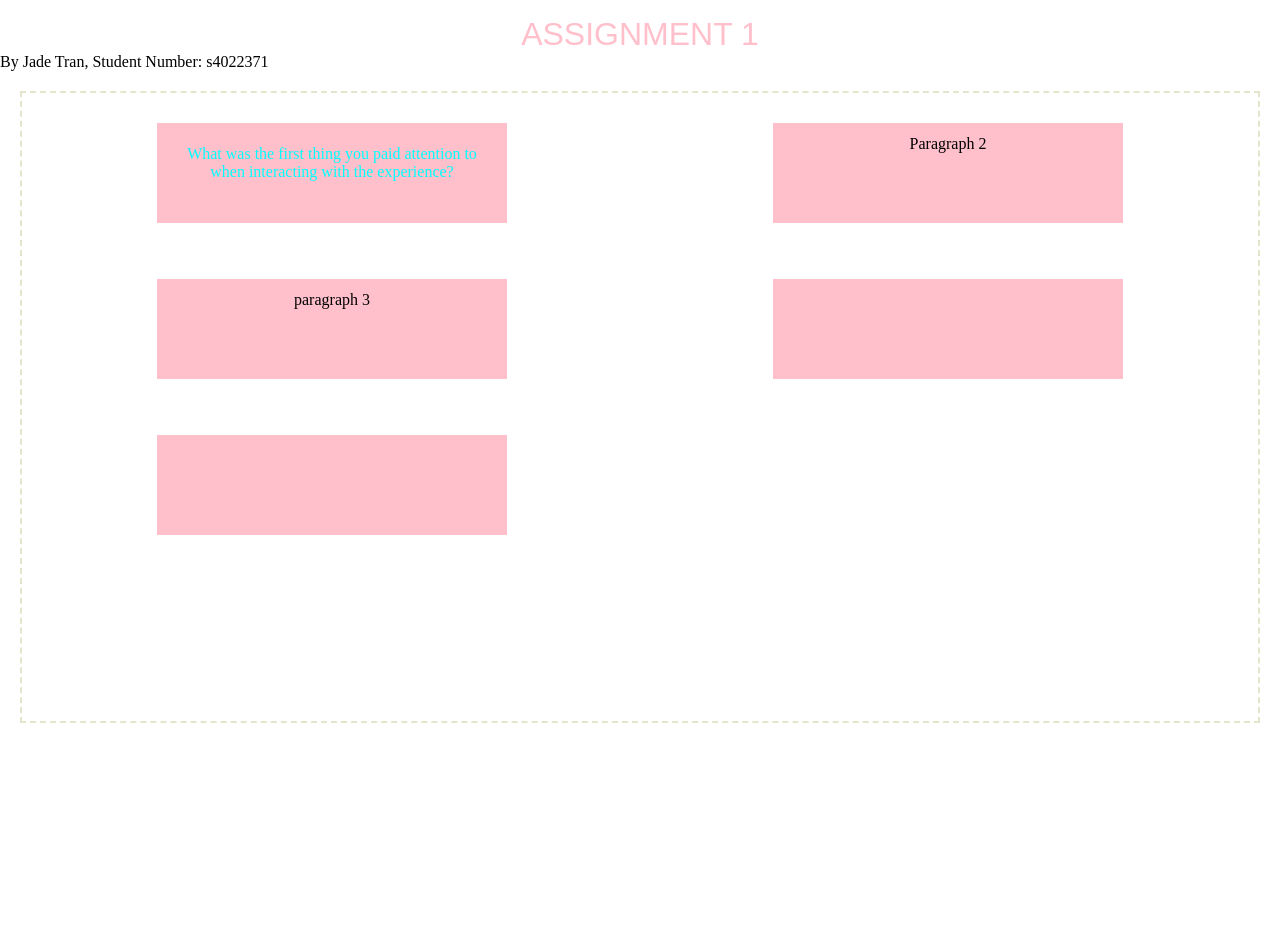
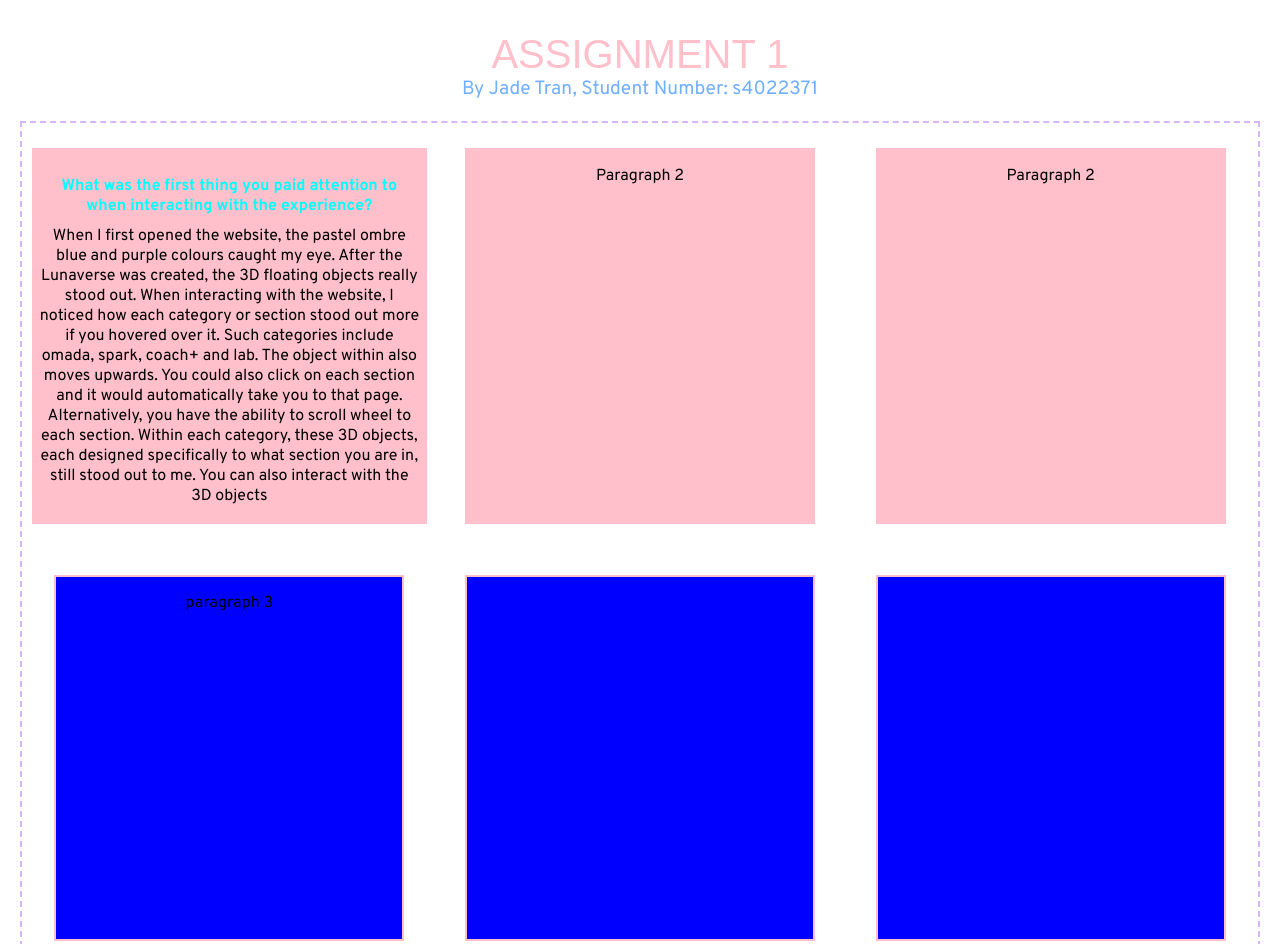
Before and after one commit to shushhi/shushhi.github.io, a plain HTML site: page assignment1/index.html in a window 1280 px wide. Shown: the top 944 px of the page. Before the commit the page ends 816 px from the top, so only its background shows below. Drawn offline with Linux system fonts and the light colour scheme; a web font is replaced by a local one.

Commit message:
adjustments to grid

```diff
--- a/assignment1/index.html
+++ b/assignment1/index.html
@@ -7,6 +7,7 @@
     <link rel="preconnect" href="https://fonts.googleapis.com">
     <link rel="preconnect" href="https://fonts.gstatic.com" crossorigin>
     <link href="https://fonts.googleapis.com/css2?family=Seymour+One&display=swap" rel="stylesheet">
+    <link href="https://fonts.googleapis.com/css2?family=Overpass:ital,wght@0,100..900;1,100..900&family=Seymour+One&display=swap" rel="stylesheet">
     <link rel="stylesheet" href="reset.css">
     <link rel="stylesheet" href="style.css" />
 </head>
@@ -18,7 +19,13 @@
 
         <div class="inner">
 
-          <p> <strong>What was the first thing you paid attention to when interacting with the experience?</strong>
+          <p> <strong>What was the first thing you paid attention to when interacting with the experience?</strong> When I first opened the website,
+            the pastel ombre blue and purple colours caught my eye. After the Lunaverse was created, the 3D floating objects really stood out. When
+             interacting with the website, I noticed how each category or section stood out more if you hovered over it. Such categories include omada,
+              spark, coach+ and lab. The object within also moves upwards. You could also click on each section and it would automatically take you to
+              that page. Alternatively, you have the ability to scroll wheel to each section. Within each category, these 3D objects, each designed
+              specifically to what section you are in, still stood out to me. You can also interact with the 3D objects
+
         </p>
         </div>
         <div class="inner">
@@ -26,13 +33,42 @@
           </div>
 
           <div class="inner">
+            <p>Paragraph 2</p>
+            </div>
+
+          <div class="inner2">
             <p>paragraph 3</p>
           </div>
 
-          <div class="inner">
-            </div>
+          <div class="inner2">
 
-          <div class="inner">
+          </div>
+
+          <div class="inner2">
+
+          </div>
+
+          <div class="inner3">
+
+          </div>
+
+          <div class="inner3">
+
+          </div>
+
+          <div class="inner3">
+
+          </div>
+
+          <div class="inner4">
+
+          </div>
+
+          <div class="inner4">
+
+          </div>
+
+          <div class="inner4">
 
           </div>
 
--- a/assignment1/style.css
+++ b/assignment1/style.css
@@ -1,51 +1,99 @@
+
+
 h1 {
   color: pink;
-  font-size: 2rem;
+  font-size: 2.5rem;
   text-transform: uppercase;
   text-align: center;
   font-family: "Seymour One", sans-serif;
   font-weight: 400;
   font-style: normal;
-  margin-top: 1rem;
+  margin-top: 2rem;
+}
+
+h2 {
+  color: #70aeff;
+  font-size: 1.2rem;
+  text-align: center;
+  font-family: "Overpass", sans-serif;
+
 }
 
 
 
 .body {
   background-color: blue;
-  display: flex;
+
 
 }
 
 
 .outer {
-    border: 2px dashed #e5e5cb;
+    border: 2px dashed #D8B4F8;
     min-width: 400px;
     min-height: 200px;
     padding: 10px;
     display: grid;
     gap: 1rem;
     margin: 20px;
-    grid-template-columns: repeat(2,1fr);
+    grid-template-columns: repeat(3,1fr);
     grid-template-rows: repeat(4,1fr);
     justify-content: center;
     align-content: center;
+    font-family: "Overpass", sans-serif;
   }
 
   .inner {
     background-color: pink;
-    width: 350px;
+    min-width: 350px;
     min-height: 100px;
-    margin: 20px auto;
+    margin: 15px auto;
     border: 2px solid pink;
-    padding: 10px;
+    padding: 1rem 4px 1rem 4px;
     /* line-height: 80px; */
     text-align: center;
   }
 
+  .inner2 {
+    background-color:blue;
+    min-width: 350px;
+    min-height: 100px;
+    margin: 20px auto;
+    border: 2px solid pink;
+    padding: 1rem 4px 1rem 4px;
+    /* line-height: 80px; */
+    text-align: center;
+  }
+
+  .inner3 {
+    background-color:blueviolet;
+    min-width: 350px;
+    min-height: 100px;
+    margin: 20px auto;
+    border: 2px solid pink;
+    padding: 1rem 4px 1rem 4px;
+    /* line-height: 80px; */
+    text-align: center;
+  }
+
+  .inner4 {
+    background-color:blue;
+    min-width: 350px;
+    min-height: 100px;
+    margin: 20px auto;
+    border: 2px solid pink;
+    padding: 1rem 4px 1rem 4px;
+    /* line-height: 80px; */
+    text-align: center;
+  }
 
   p > strong {
     color: aqua;
     display: block;
     padding: 10px;
+    font-weight: bold;
   }
+
+ #box1 {
+  color:blueviolet
+ }
```
